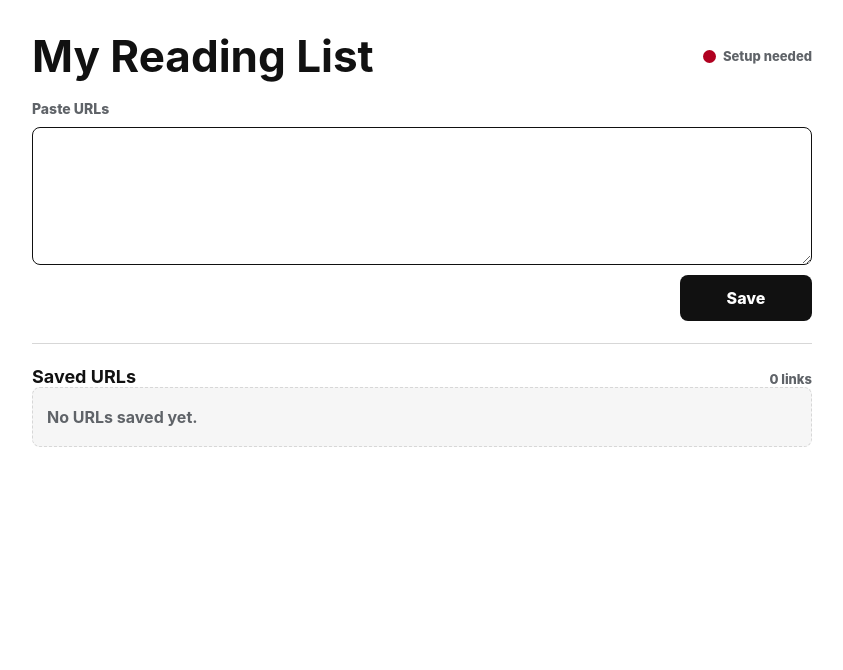
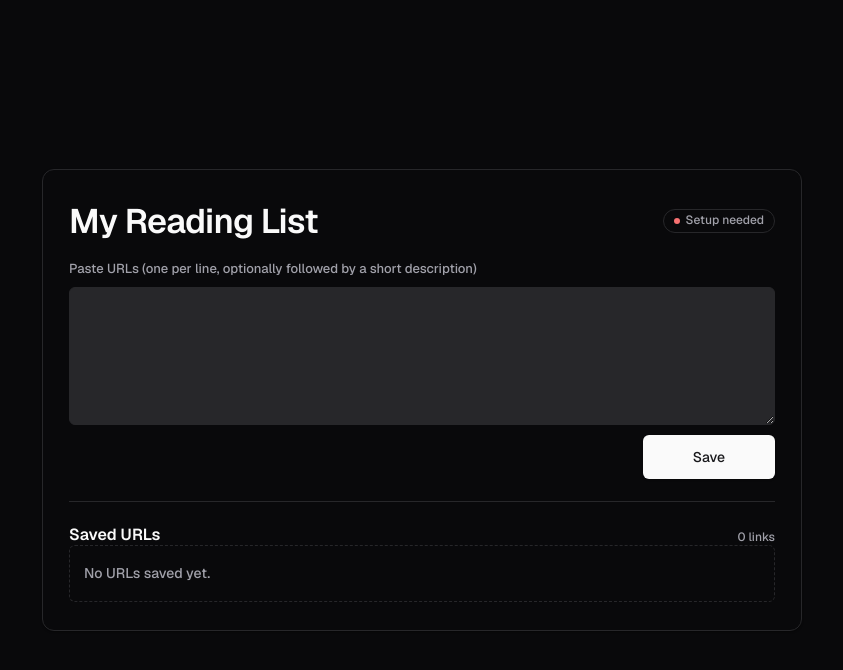
Before and after one commit to hectorcflores/my-reading-list, a plain HTML site: page app/index.html in a window 1280 px wide. Shown: the whole page, without its empty margins (218-1061 px from the left). Drawn offline with nearby package versions, Linux system fonts and the light colour scheme.

Commit message:
Restyle app in the my-pomodoro dark theme
Matches the zinc/black shadcn palette, Geist font, and bordered-card
layout used by the pomodoro app.

```diff
--- a/app/index.html
+++ b/app/index.html
@@ -3,22 +3,25 @@
 <head>
   <meta charset="utf-8">
   <meta name="viewport" content="width=device-width, initial-scale=1">
-  <meta name="theme-color" content="#ffffff">
+  <meta name="theme-color" content="#09090b">
   <title>My Reading List</title>
   <link rel="icon" href="./favicon.svg" type="image/svg+xml">
   <link rel="manifest" href="./manifest.webmanifest">
+  <link rel="preconnect" href="https://fonts.gstatic.com" crossorigin>
+  <link href="https://fonts.googleapis.com/css2?family=Geist:wght@400;500;600;700&display=swap" rel="stylesheet">
   <style>
     :root {
-      --bg: #ffffff;
-      --ink: #111111;
-      --muted: #5f6368;
-      --line: #d7d7d7;
-      --line-strong: #111111;
-      --surface: #ffffff;
-      --soft: #f6f6f6;
-      --issue: #b00020;
-      --ok: #0b7a3b;
-      font-family: Inter, ui-sans-serif, system-ui, -apple-system, BlinkMacSystemFont, "Segoe UI", sans-serif;
+      --bg: #09090b;
+      --ink: #fafafa;
+      --ink-2: #e4e4e7;
+      --muted: #a1a1aa;
+      --line: #27272a;
+      --chip: #27272a;
+      --hover: rgba(250, 250, 250, 0.08);
+      --surface: #09090b;
+      --issue: #f87171;
+      --ok: #4ade80;
+      font-family: Geist, Inter, ui-sans-serif, system-ui, -apple-system, BlinkMacSystemFont, "Segoe UI", sans-serif;
     }
 
     * {
@@ -26,6 +29,8 @@
     }
 
     body {
+      display: grid;
+      place-items: center;
       min-height: 100vh;
       margin: 0;
       background: var(--bg);
@@ -38,16 +43,17 @@
     }
 
     button {
-      min-height: 46px;
+      min-height: 44px;
       border: 0;
-      border-radius: 8px;
-      font-weight: 800;
+      border-radius: 6px;
+      font-size: 14px;
+      font-weight: 500;
       cursor: pointer;
     }
 
     button:disabled {
       cursor: not-allowed;
-      opacity: 0.45;
+      opacity: 0.42;
     }
 
     a {
@@ -60,9 +66,12 @@
     .shell {
       display: grid;
       gap: 22px;
-      width: min(780px, calc(100vw - 28px));
-      margin: 0 auto;
-      padding: 34px 0;
+      width: min(760px, calc(100vw - 28px));
+      padding: 34px 26px 28px;
+      border: 1px solid var(--line);
+      border-radius: 12px;
+      background: var(--surface);
+      box-shadow: 0 1px 2px rgba(0, 0, 0, 0.4);
     }
 
     .topbar {
@@ -74,27 +83,32 @@
 
     h1 {
       margin: 0;
-      font-size: clamp(28px, 6vw, 44px);
+      color: var(--ink);
+      font-size: clamp(24px, 5vw, 34px);
+      font-weight: 600;
       line-height: 1;
-      letter-spacing: 0;
+      letter-spacing: -0.02em;
     }
 
     .sync-status {
       display: inline-flex;
       align-items: center;
       flex: 0 0 auto;
-      gap: 7px;
+      gap: 6px;
       min-height: 18px;
       color: var(--muted);
-      font-size: 13px;
-      font-weight: 800;
+      font-size: 12px;
+      font-weight: 500;
       line-height: 1.3;
+      border: 1px solid var(--line);
+      border-radius: 999px;
+      padding: 3px 10px;
     }
 
     .sync-status::before {
       content: "";
-      width: 13px;
-      height: 13px;
+      width: 6px;
+      height: 6px;
       border-radius: 999px;
       background: var(--issue);
     }
@@ -128,25 +142,26 @@
 
     label {
       color: var(--muted);
-      font-size: 14px;
-      font-weight: 800;
+      font-size: 13px;
+      font-weight: 500;
     }
 
     textarea {
       width: 100%;
       min-height: 138px;
       resize: vertical;
-      border: 1px solid var(--line-strong);
-      border-radius: 8px;
+      border: 1px solid var(--line);
+      border-radius: 6px;
       padding: 14px;
       color: var(--ink);
-      background: var(--surface);
+      background: var(--chip);
       line-height: 1.45;
     }
 
     textarea:focus {
-      outline: 3px solid #cce4ff;
-      outline-offset: 2px;
+      outline: none;
+      border-color: var(--ink-2);
+      box-shadow: 0 0 0 3px rgba(250, 250, 250, 0.15);
     }
 
     .actions {
@@ -159,20 +174,21 @@
     .primary {
       min-width: 132px;
       padding: 0 18px;
-      background: #111111;
-      color: #ffffff;
+      background: var(--ink);
+      color: #18181b;
+      box-shadow: 0 1px 2px rgba(0, 0, 0, 0.3);
     }
 
     .primary:hover {
-      background: #303030;
+      background: var(--ink-2);
     }
 
     .message {
       min-height: 20px;
       margin: 0;
       color: var(--muted);
-      font-size: 14px;
-      font-weight: 700;
+      font-size: 13px;
+      font-weight: 500;
       line-height: 1.35;
     }
 
@@ -195,14 +211,16 @@
 
     h2 {
       margin: 0;
-      font-size: 18px;
+      color: var(--ink);
+      font-size: 16px;
+      font-weight: 600;
       letter-spacing: 0;
     }
 
     .count {
       color: var(--muted);
-      font-size: 13px;
-      font-weight: 800;
+      font-size: 12px;
+      font-weight: 500;
     }
 
     .url-list {
@@ -217,31 +235,43 @@
       display: grid;
       gap: 7px;
       border: 1px solid var(--line);
-      border-radius: 8px;
+      border-radius: 6px;
       padding: 13px 14px;
-      background: var(--surface);
+      background: var(--chip);
+    }
+
+    .url-item a:hover {
+      color: var(--ink-2);
+    }
+
+    .url-item .desc {
+      color: var(--muted);
+      font-size: 13px;
+      line-height: 1.4;
     }
 
     .url-item time {
       color: var(--muted);
       font-size: 12px;
-      font-weight: 800;
+      font-weight: 500;
+      font-variant-numeric: tabular-nums;
     }
 
     .empty {
       margin: 0;
       border: 1px dashed var(--line);
-      border-radius: 8px;
+      border-radius: 6px;
       padding: 18px 14px;
       color: var(--muted);
-      background: var(--soft);
-      font-weight: 700;
+      background: transparent;
+      font-size: 14px;
+      font-weight: 500;
       line-height: 1.4;
     }
 
     @media (max-width: 540px) {
       .shell {
-        padding: 22px 0;
+        padding: 22px 18px 24px;
       }
 
       .topbar,
@@ -268,7 +298,7 @@
     </header>
 
     <section class="composer" aria-label="Save URLs">
-      <label for="urlInput">Paste URLs</label>
+      <label for="urlInput">Paste URLs (one per line, optionally followed by a short description)</label>
       <textarea id="urlInput" autocomplete="off" autocapitalize="off" spellcheck="false"></textarea>
       <div class="actions">
         <p class="message" id="message" aria-live="polite"></p>
@@ -415,25 +445,26 @@
     }
 
     function parseUrls(value) {
-      const tokens = value
-        .split(/\s+/)
-        .map((token) => token.trim())
+      const lines = value
+        .split(/\n+/)
+        .map((line) => line.trim())
         .filter(Boolean);
 
       const valid = [];
       const invalid = [];
       const seen = new Set();
 
-      tokens.forEach((token) => {
+      lines.forEach((line) => {
+        const [token, ...rest] = line.split(/\s+/);
         const normalized = normalizeUrl(token);
         if (!normalized) {
-          invalid.push(token);
+          invalid.push(line);
           return;
         }
 
         if (!seen.has(normalized)) {
           seen.add(normalized);
-          valid.push(normalized);
+          valid.push({ url: normalized, description: rest.join(" ") });
         }
       });
 
@@ -463,9 +494,12 @@
       els.urlList.innerHTML = urls.map((item) => {
         const safeUrl = escapeHtml(item.url);
         const safeDate = escapeHtml(formatCreatedAt(item.created_at));
+        const description = item.description
+          ? `<span class="desc">${escapeHtml(item.description)}</span>`
+          : "";
         return `
           <li class="url-item">
-            <a href="${safeUrl}" target="_blank" rel="noopener noreferrer">${safeUrl}</a>
+            <div><a href="${safeUrl}" target="_blank" rel="noopener noreferrer">${safeUrl}</a>${description ? " — " + description : ""}</div>
             <time datetime="${escapeHtml(item.created_at)}">${safeDate}</time>
           </li>
         `;
@@ -497,6 +531,7 @@
           return {
             id: entry.id,
             url: data.url,
+            description: data.description || "",
             created_at: data.createdAt && typeof data.createdAt.toDate === "function"
               ? data.createdAt.toDate().toISOString()
               : new Date().toISOString()
@@ -531,7 +566,7 @@
       setMessage("Saving...", "");
 
       try {
-        await Promise.all(valid.map((url) => createRemoteUrl(url)));
+        await Promise.all(valid.map((item) => createRemoteUrl(item.url, item.description)));
         els.urlInput.value = invalid.join("\n");
         await loadRemoteUrls();
 
@@ -548,7 +583,7 @@
       }
     }
 
-    async function createRemoteUrl(url) {
+    async function createRemoteUrl(url, description) {
       const target = doc(getDb(), "reading_lists", syncConfig.syncKeyHash, "urls", await sha256(url));
       await runTransaction(getDb(), async (transaction) => {
         const existing = await transaction.get(target);
@@ -556,6 +591,7 @@
 
         transaction.set(target, {
           url,
+          description: description || "",
           createdAt: Timestamp.fromDate(new Date())
         });
       });
```
